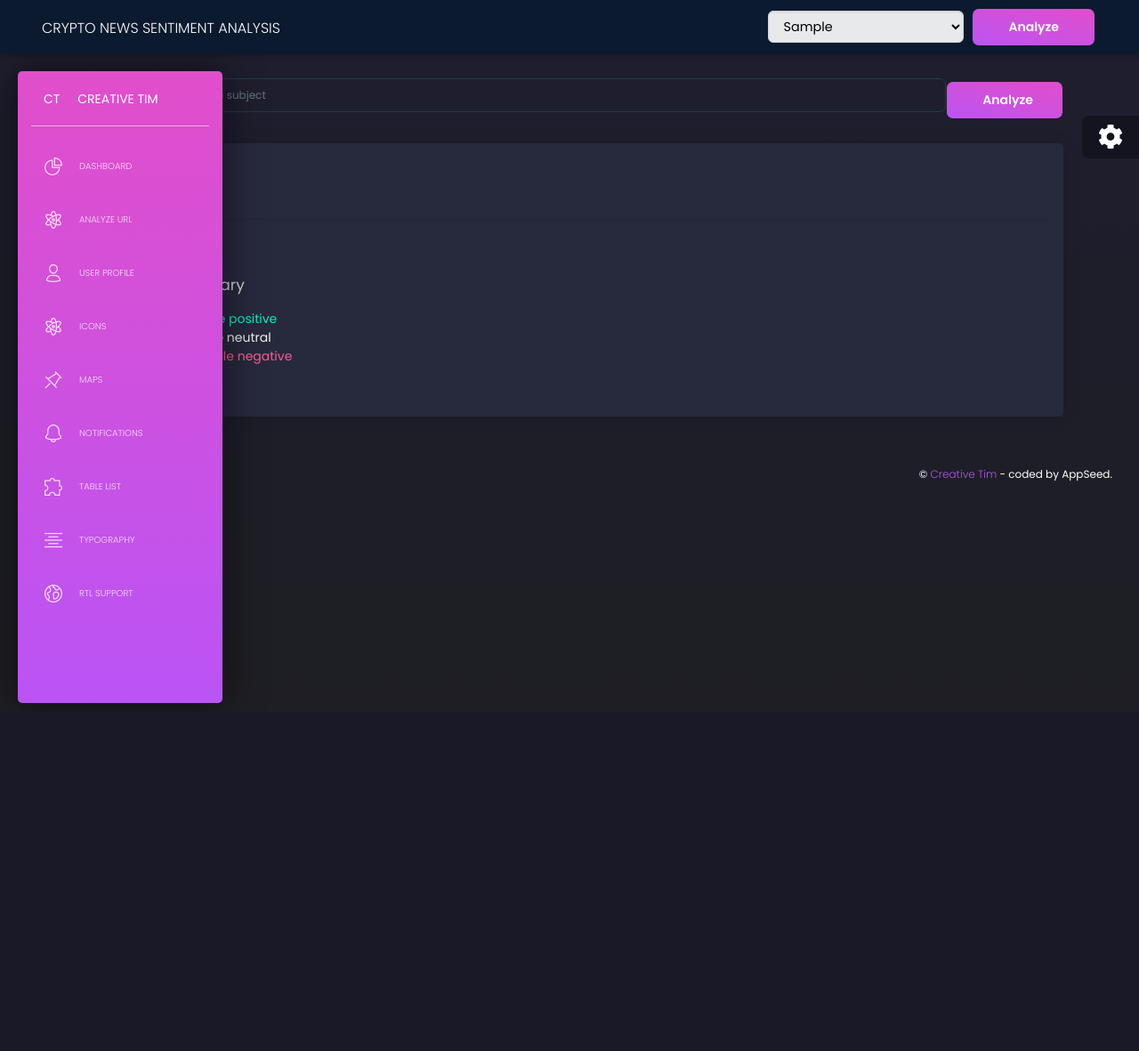
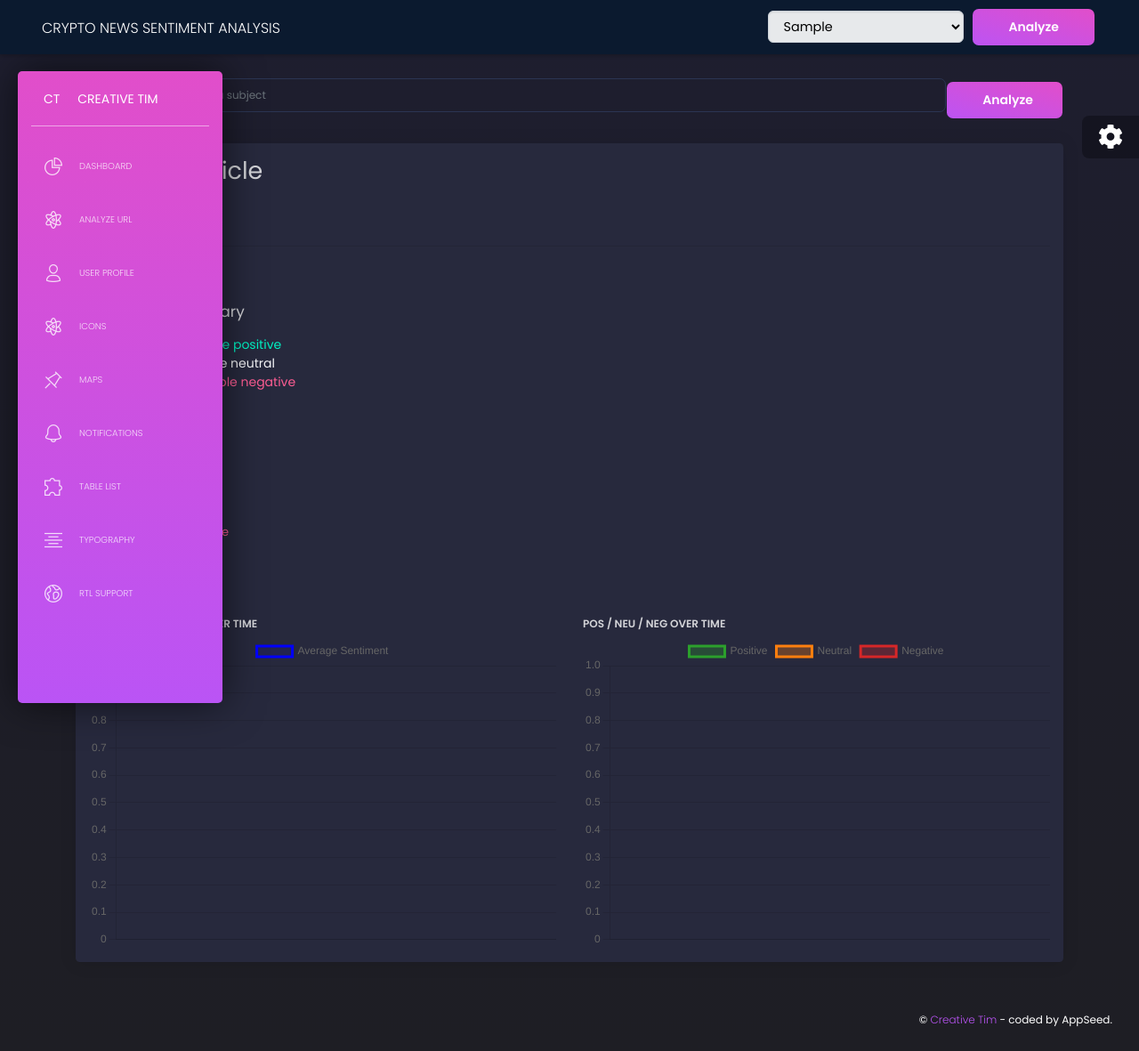
Before and after one commit to hongming03/INF1002, a Flask app: template src/templates/analyze_url.html in a window 1280 px wide. Shown: the whole page at 89% size. Before the commit the page ends 794 px from the top, so only its background shows below. Run offline with Flask 3, Linux system fonts and the light colour scheme; the template is opened without the code that fills it: most values are stand-ins (such as "Sample title", 1, 10 or a date in 2020); some libraries are stand-ins or nearby versions.

Commit message:
somewhat working url analyzer, ignore js errors

```diff
--- a/src/templates/analyze_url.html
+++ b/src/templates/analyze_url.html
@@ -1,4 +1,3 @@
-<!--This is a feature to analyze url based on user input-->
 {% extends "layouts/base.html" %}
 
 {% block title %}Analyze Article{% endblock %}
@@ -30,21 +29,86 @@
   {% if article %}
   <div class="card mt-4">
     <div class="card-body">
-      <h5>{{ article.title }}</h5>
-      <p><a href="{{ article.url }}" target="_blank">{{ article.url }}</a></p>
+      <h2>{{ article["title"] }}</h2>
+      <p><a href="{{ article["url"] }}" target="_blank">{{ article["url"] }}</a></p>
+
       <hr>
-      <p>{{ article.text[:1000] }}...</p>
+      <p>{{ article["text"][:1000] }}...</p>
 
+      {% if sentiment_summary %}
       <h4 class="mt-4">Sentiment Summary</h4>
       <ul>
-        <li class="text-success">Positive: {{ positive }}</li>
-        <li class="text-secondary">Neutral: {{ neutral }}</li>
-        <li class="text-danger">Negative: {{ negative }}</li>
+        <li class="text-success"><strong>Positive:</strong> {{ sentiment_summary.positive }}</li>
+        <li class="text-secondary"><strong>Neutral:</strong> {{ sentiment_summary.neutral }}</li>
+        <li class="text-danger"><strong>Negative:</strong> {{ sentiment_summary.negative }}</li>
       </ul>
-      <p><strong>Average Score:</strong> {{ average_score }}</p>
+      <p><strong>Average Score:</strong> {{ sentiment_summary.average_score }}</p>
+
+      <!-- Highlight extreme sentences if available -->
+      {% if sentiment_summary.most_positive %}
+      <h5 class="text-success mt-3">Most Positive Sentence</h5>
+      <p>{{ sentiment_summary.most_positive.text }}</p>
+      <small class="text-muted">Score: {{ sentiment_summary.most_positive.SentimentScore }}</small>
+      {% endif %}
+
+      {% if sentiment_summary.most_negative %}
+      <h5 class="text-danger mt-3">Most Negative Sentence</h5>
+      <p>{{ sentiment_summary.most_negative.text }}</p>
+      <small class="text-muted">Score: {{ sentiment_summary.most_negative.SentimentScore }}</small>
+      {% endif %}
+
+      <!-- Charts -->
+      <div class="row mt-4">
+        <div class="col-md-6">
+          <h6>Average Sentiment Over Time</h6>
+          <canvas id="avgSentimentChart" height="200"></canvas>
+        </div>
+        <div class="col-md-6">
+          <h6>Pos / Neu / Neg Over Time</h6>
+          <canvas id="sentimentAreaChart" height="200"></canvas>
+        </div>
+      </div>
+      {% endif %}
     </div>
   </div>
   {% endif %}
 
 </div>
+
+<!-- Chart.js -->
+<script src="https://cdn.jsdelivr.net/npm/chart.js"></script>
+<script>
+{% if avg_chart_data and area_chart_data %}
+const avgData = {{ avg_chart_data | tojson }};
+const areaData = {{ area_chart_data | tojson }};
+
+new Chart(document.getElementById('avgSentimentChart').getContext('2d'), {
+  type: 'line',
+  data: {
+    labels: avgData.dates,
+    datasets: [{
+      label: 'Average Sentiment',
+      data: avgData.values,
+      borderColor: 'blue',
+      backgroundColor: 'rgba(0,0,255,0.1)',
+      fill: true
+    }]
+  },
+  options: { responsive: true }
+});
+
+new Chart(document.getElementById('sentimentAreaChart').getContext('2d'), {
+  type: 'line',
+  data: {
+    labels: areaData.dates,
+    datasets: [
+      { label:'Positive', data: areaData.Positive, borderColor:'#2ca02c', backgroundColor:'rgba(44,160,44,0.3)', fill:true },
+      { label:'Neutral', data: areaData.Neutral, borderColor:'#ff7f0e', backgroundColor:'rgba(255,127,14,0.3)', fill:true },
+      { label:'Negative', data: areaData.Negative, borderColor:'#d62728', backgroundColor:'rgba(214,39,40,0.3)', fill:true }
+    ]
+  },
+  options: { responsive: true }
+});
+{% endif %}
+</script>
 {% endblock content %}
```
Also changed, not shown: src/routes.py (+23 -22 lines).
